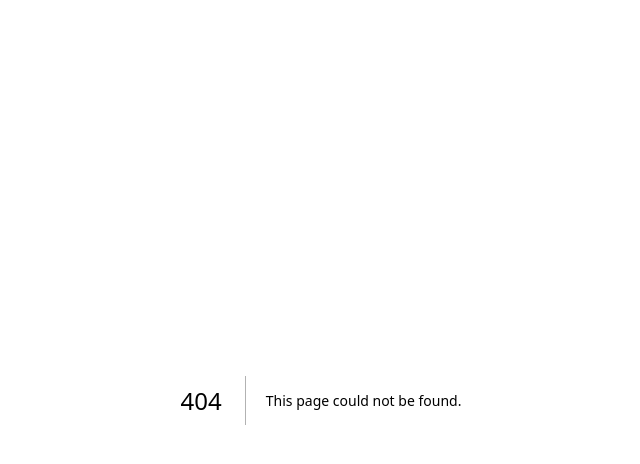
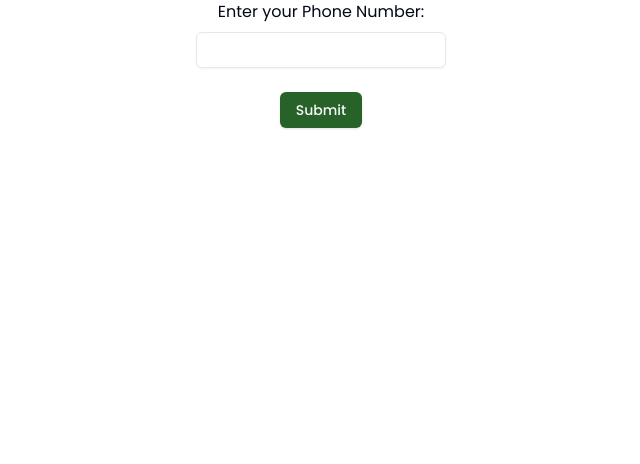
Before and after one commit to akshat-g-07/store-order, a Next.js app: page /my-orders in a window 1280 px wide. Before the commit this address had no page. Shown: the top 464 px of the page, without its empty margins (319-959 px from the left). Built offline with nearby package versions, Linux system fonts and the light colour scheme.

Commit message:
feat: my-orders page

```diff
--- /dev/null
+++ b/app/(customer)/my-orders/page.jsx
@@ -0,0 +1,85 @@
+"use client";
+
+import { useState } from "react";
+import { GetUserOrdersByPhoneNumber } from "@/actions/user";
+
+import { Button } from "@/components/ui/button";
+import { Input } from "@/components/ui/input";
+import Error from "@/components/common/error";
+import Loading from "@/components/common/loading";
+import ShowOrders from "@/components/my-orders/show-orders";
+
+export default function Page() {
+  const [userPhone, setUserPhone] = useState("");
+  const [error, setError] = useState("");
+  const [orders, setOrders] = useState(null);
+  const [isLoading, setIsLoading] = useState(false);
+
+  const handleUserPhoneChange = (e) => {
+    setUserPhone(e.target.value);
+  };
+
+  const handleSubmit = async () => {
+    if (userPhone.length === 0) {
+      setError("Please enter your phone number.");
+      setOrders(null);
+      return;
+    }
+
+    if (userPhone.length !== 10) {
+      setError("Please enter a valid phone number.");
+      setOrders(null);
+      return;
+    }
+
+    setIsLoading(true);
+    const response = await GetUserOrdersByPhoneNumber(userPhone);
+    console.log(response);
+    if (response.error === "User not found") {
+      setError("Please place an order first.");
+      setOrders(null);
+    } else if (response.error === "Failed to fetch users orders") {
+      setError("Failed to fetch users orders");
+      setOrders(null);
+    } else {
+      setError("");
+      setOrders(response.data.orders);
+    }
+    setIsLoading(false);
+  };
+
+  return (
+    <section className="w-full max-w-[550px] mx-auto flex flex-col gap-2 items-center">
+      <label htmlFor="userPhone" className="w-full text-center">
+        Enter your Phone Number:
+      </label>
+      <Input
+        id="userPhone"
+        type="tel"
+        pattern="[0-9]*"
+        inputMode="numeric"
+        value={userPhone}
+        onChange={handleUserPhoneChange}
+        className="focus-visible:ring-brand-primaryGreen max-w-[250px]"
+        disabled={isLoading}
+      />
+      <Button
+        className="mt-4 bg-brand-primaryGreen hover:bg-brand-primaryGreenHover"
+        onClick={handleSubmit}
+        disabled={isLoading}
+      >
+        Submit
+      </Button>
+      {isLoading && <Loading className="mt-10" />}
+      {error === "Failed to fetch users orders" ? (
+        <Error />
+      ) : error ? (
+        <p className="text-red-500">{error}</p>
+      ) : orders?.length > 0 ? (
+        <ShowOrders orders={orders} />
+      ) : (
+        !error && orders && <p className="mt-5">No orders found.</p>
+      )}
+    </section>
+  );
+}
--- a/app/(customer)/order/page.jsx
+++ b/app/(customer)/order/page.jsx
@@ -9,6 +9,7 @@ import Loading from "@/components/common/loading";
 import GoToCart from "@/components/order/go-to-cart";
 import Menu from "@/components/order/menu";
 import ModeSwitch from "@/components/order/mode-switch";
+import ProfileButton from "@/components/order/profile-button";
 import SearchBar from "@/components/order/search-bar";
 
 export default function Page() {
@@ -44,7 +45,7 @@ export default function Page() {
         <section className="py-5 px-2 flex flex-col justify-between items-center sticky top-0 bg-gradient-to-r from-[#FFCF91] to-[#FFD194]">
           <div className="flex space-x-2 items-center">
             <SearchBar inventory={inventory} isLoading={isLoading} />
-            <div className="size-10 bg-[url('https://github.com/shadcn.png')] bg-no-repeat bg-center bg-cover rounded-full" />
+            <ProfileButton />
           </div>
           <ModeSwitch isLoading={isLoading} />
         </section>
--- /dev/null
+++ b/components/my-orders/show-orders.jsx
@@ -0,0 +1,86 @@
+import { cn } from "@/lib/utils";
+
+import {
+  Accordion,
+  AccordionContent,
+  AccordionItem,
+  AccordionTrigger,
+} from "@/components/ui/accordion";
+import VegTypeSVG from "@/components/common/veg-type-svg";
+
+export default function ShowOrders({ orders }) {
+  return (
+    <div className="w-full px-4">
+      {orders.map((order) => (
+        <Order key={order.orderID} order={order} />
+      ))}
+    </div>
+  );
+}
+
+function Order({ order }) {
+  return (
+    <Accordion type="single" collapsible>
+      <AccordionItem value={order.orderID} className="border-b-2">
+        <AccordionTrigger className="hover:no-underline [&>div>.order-title]:hover:underline">
+          <div className="flex flex-col items-start font-normal">
+            <p className="order-title text-base font-bold">
+              Order No: {order.orderID.split("aa")[1]}
+            </p>
+            <p className="">
+              Status:{" "}
+              <span
+                className={cn(
+                  "font-medium",
+                  order.status === "CONFIRMED"
+                    ? "text-brand-primaryYellow"
+                    : "text-brand-primaryGreen"
+                )}
+              >
+                {order.status}
+              </span>
+            </p>
+            <p className="text-xs opacity-50">
+              on:{" "}
+              {new Date(order.createdAt).toLocaleString("en-IN", {
+                day: "numeric",
+                month: "short",
+                year: "numeric",
+                hour: "numeric",
+                minute: "numeric",
+                hour12: true,
+              })}
+            </p>
+          </div>
+        </AccordionTrigger>
+        <AccordionContent>
+          <div className="flex flex-col gap-y-2">
+            {order.orderItems.map((orderItem) => (
+              <OrderItem key={orderItem.id} orderItem={orderItem} />
+            ))}
+          </div>
+          <div className="w-full border-t border-border mt-4 pt-2 flex justify-between items-center text-lg">
+            <p className="ml-14">Total:</p>
+            <p className="text-right font-medium">Rs.{order.totalPrice}</p>
+          </div>
+        </AccordionContent>
+      </AccordionItem>
+    </Accordion>
+  );
+}
+
+function OrderItem({ orderItem }) {
+  return (
+    <div className="flex w-full gap-x-2 items-center">
+      <VegTypeSVG veg={orderItem.inventory.veg} />
+      <p className="w-[22px] opacity-50 text-sm">{orderItem.frequency} X</p>
+      <p className="flex-1">{orderItem.inventory.name}</p>
+      <p className="w-[50px] font-medium text-right text-sm">
+        Rs.{orderItem.inventory.pricePerItem}
+      </p>
+      <p className="w-[55px] font-medium text-right border-l border-black">
+        Rs.{orderItem.inventory.pricePerItem * orderItem.frequency}
+      </p>
+    </div>
+  );
+}
--- /dev/null
+++ b/components/order/profile-button.jsx
@@ -0,0 +1,28 @@
+import Link from "next/link";
+import { CircleUserRound } from "lucide-react";
+
+import {
+  Sheet,
+  SheetContent,
+  SheetHeader,
+  SheetTitle,
+  SheetTrigger,
+} from "@/components/ui/sheet";
+
+export default function ProfileButton() {
+  return (
+    <Sheet>
+      <SheetTrigger>
+        <CircleUserRound className="size-10 text-white/90" />
+      </SheetTrigger>
+      <SheetContent className="w-full">
+        <SheetHeader>
+          <SheetTitle>Profile</SheetTitle>
+        </SheetHeader>
+        <div className="flex flex-col gap-4 size-full pt-10">
+          <Link href="/my-orders">My Orders</Link>
+        </div>
+      </SheetContent>
+    </Sheet>
+  );
+}
```
